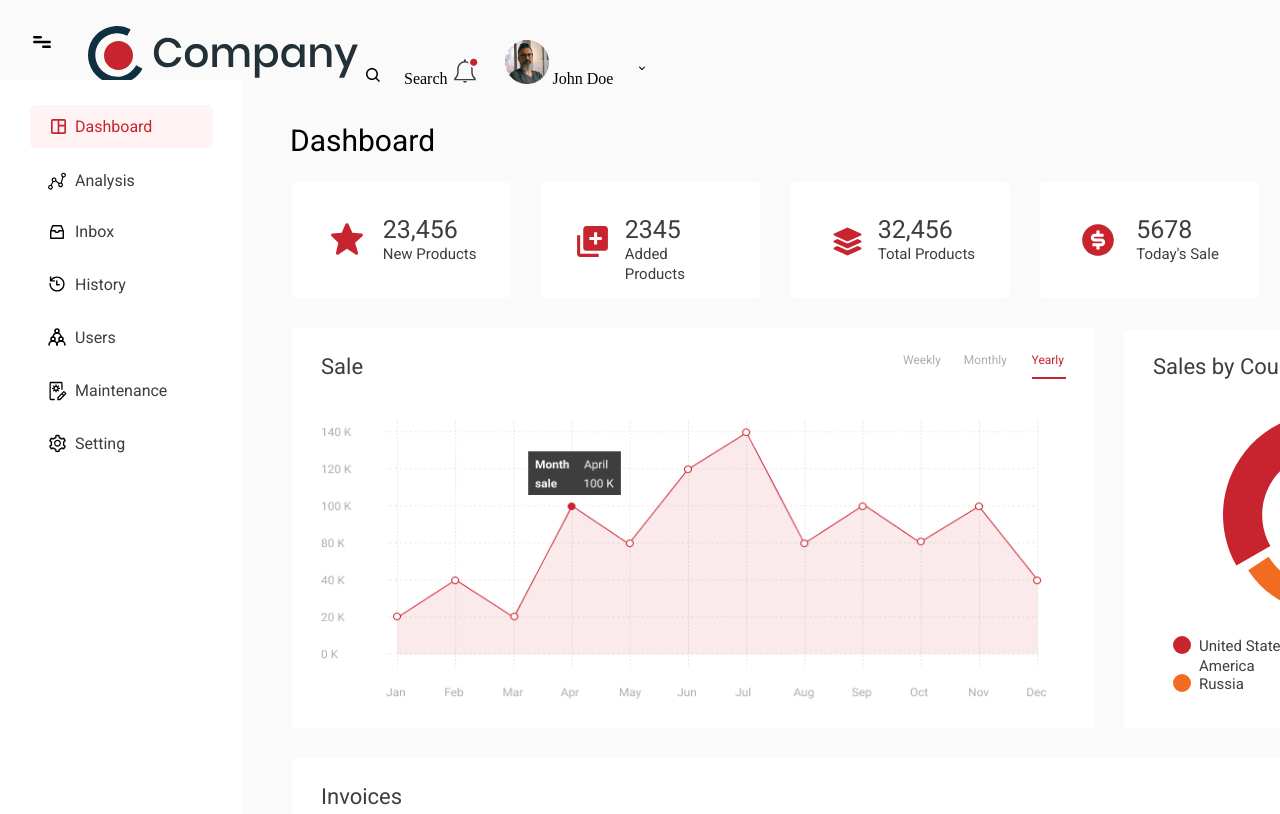
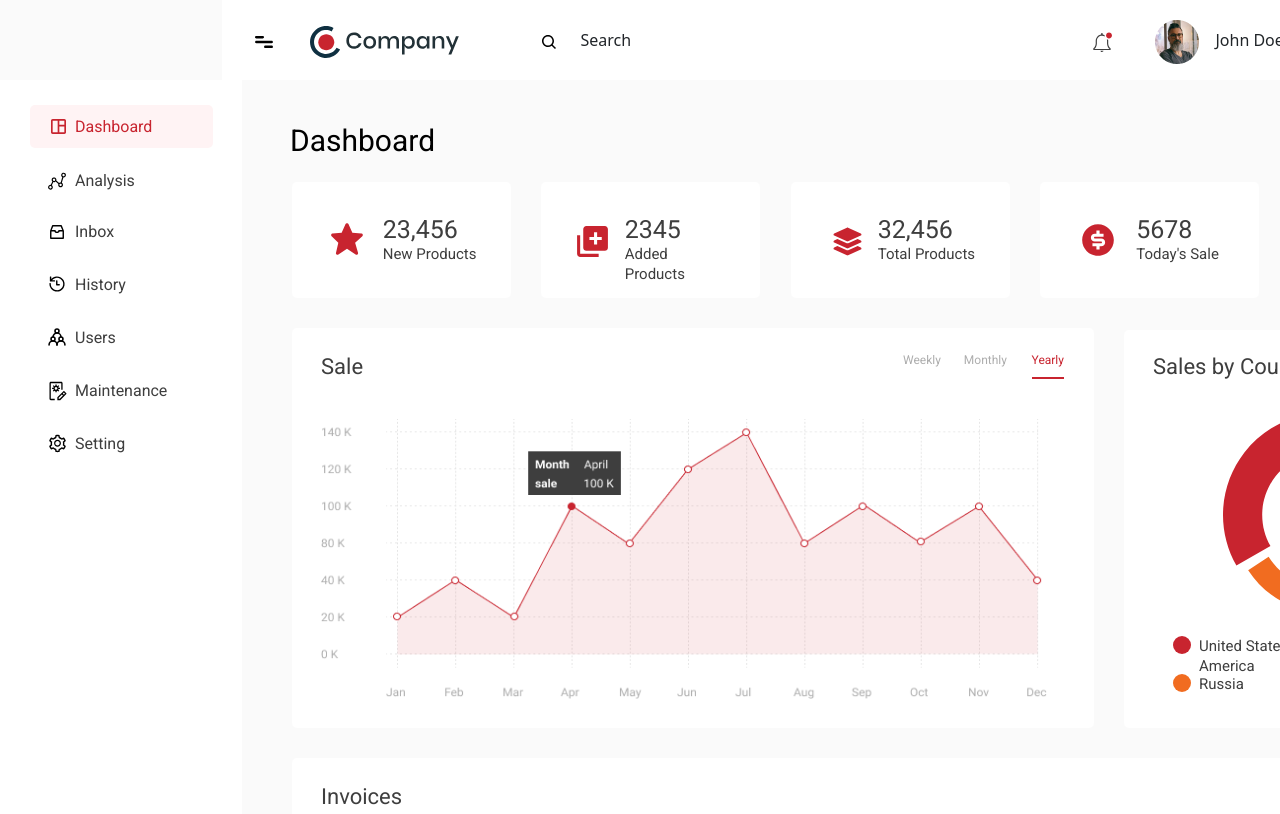
Before and after one commit to hemal4patel/html-training-assignment, a plain HTML site: page HTML Training Assignment/dashboard.html in a window 1280 px wide. Shown: the top 814 px of the page. Drawn offline with nearby package versions, Linux system fonts and the light colour scheme.

Commit message:
Update dashboard.html

```diff
--- a/HTML Training Assignment/dashboard.html
+++ b/HTML Training Assignment/dashboard.html
@@ -3,26 +3,33 @@
 
 <head>
     <meta charset="UTF-8">
-    <meta http-equiv="X-UA-Compatible" content="IE=edge">
     <meta name="viewport" content="width=device-width, initial-scale=1.0">
     <link rel="stylesheet" href="css/style.css">
+    <link rel="stylesheet" href="css/bootstrap.min.css">
+    <script src="js/bootstrap.bundle.min.js"></script>
     <title>Dashboard</title>
-
 </head>
 
-<body>
+<body style="background-color: #FAFAFA;">
+    <div class="container main">
+        <div class="horizontal-nav">
+            <div class="d-flex nav-justified align-items-center">
+                <div class="left">
+                    <img src="images/menu-bar.svg" alt="menu-bar" class="menu-bar">
+                    <img src="images/header-logo.svg" alt="" class="header-logo">
+                    <img src="images/search-icon.svg" alt="Search icon" class="search-icon">
+                    <span>Search</span>
+                </div>
+                <div class="right">
+                    <img src="images/notification-icon.svg" alt="" class="notification-image">
+                    <img src="images/profile.png" alt="" class="profile">
+                    <p>John Doe</p>
+                    <img src="images/downward-arrow.svg" alt="" class="downward-arrow">
+                </div>
+            </div>
+        </div>
+    </div>
 
-    <!-- HEADER -->
-    <header>
-        <img src="images/menu-bar.svg" alt="menu-bar" class="menu-bar">
-        <img src="images/logo.svg" alt="company-logo" class="db-company-logo">
-        <img src="images/search-icon.svg" alt="search-icon" class="search-icon">
-        <span class="search-text"> Search </span>
-        <img src="images/notification-icon.svg" alt="notification-icon" class="notification-icon">
-        <img src="images/profile.png" alt="profile" class="profile">
-        <span class="john-doe">John Doe</span>
-        <img src="images/downward-arrow.svg" alt="downward-arrow" class="downward-arrow">
-    </header>
 
     <!-- SIDE-BAR -->
     <aside>
```
